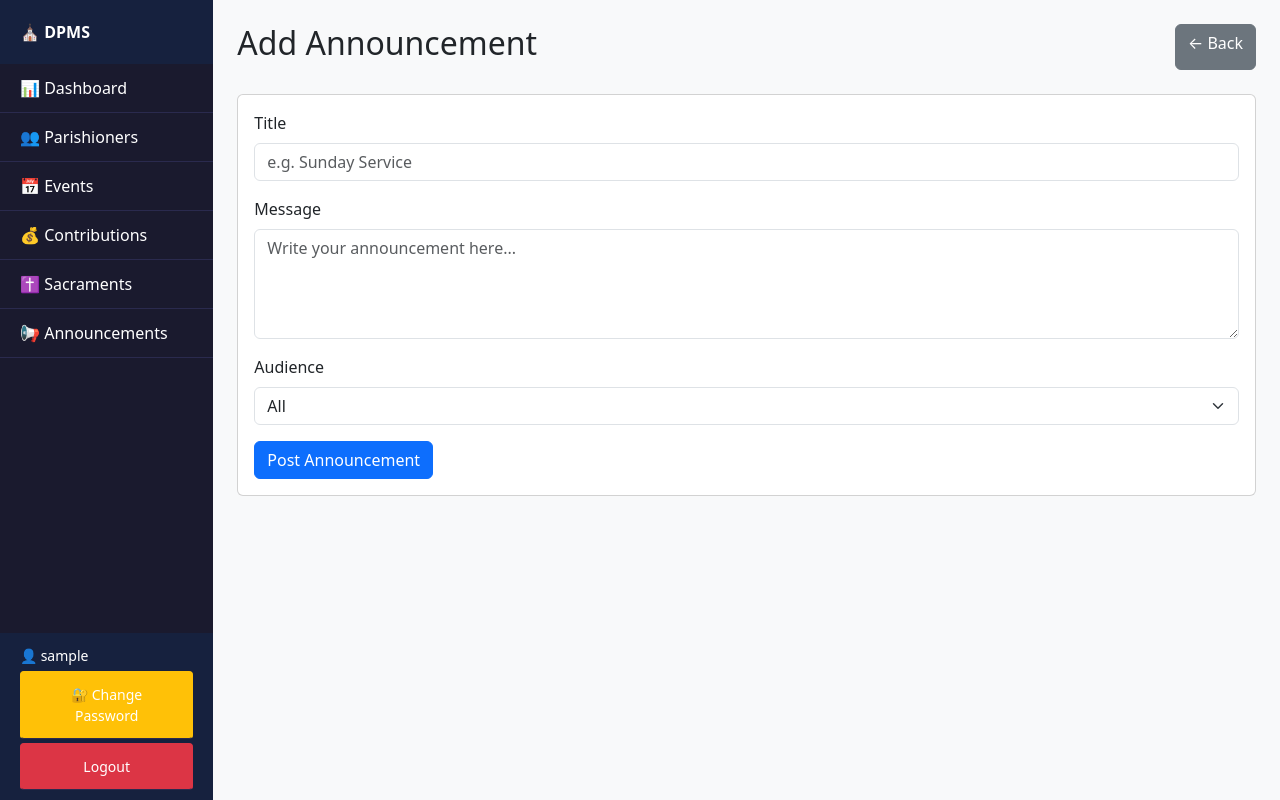
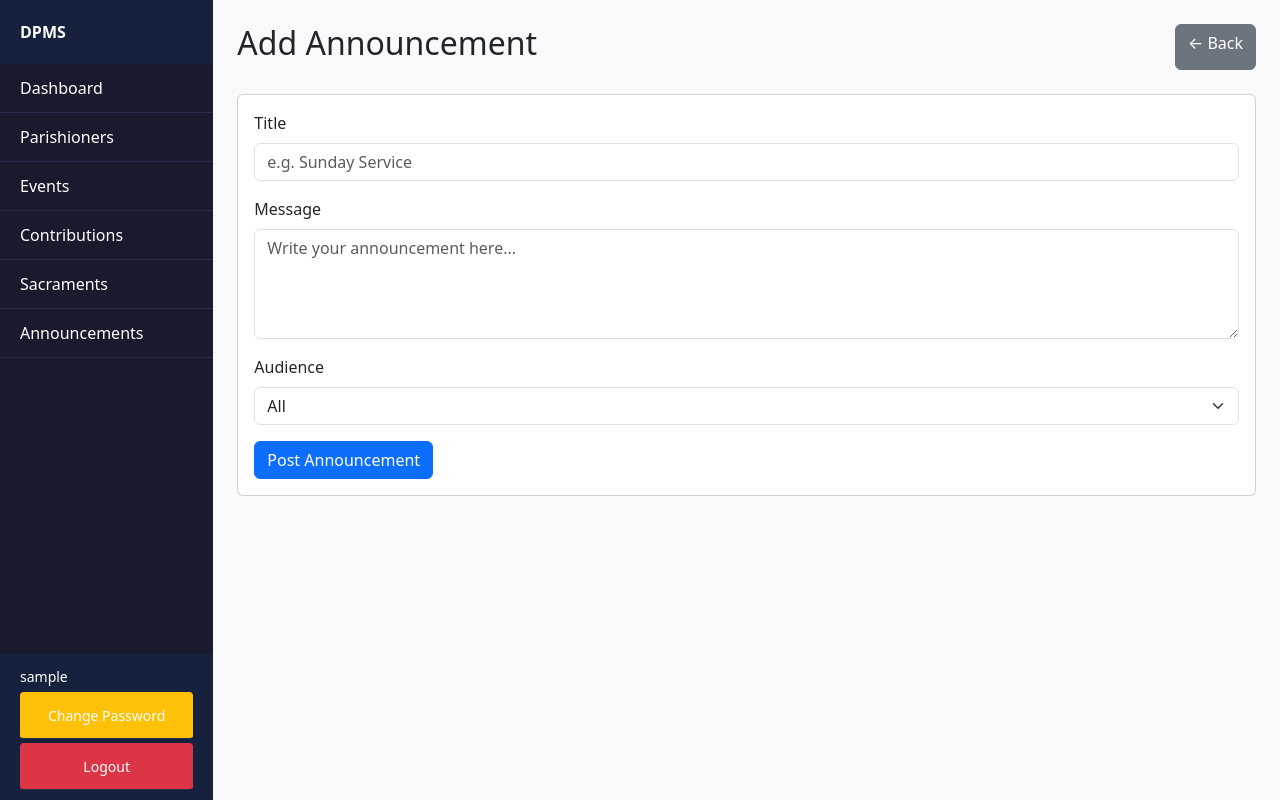
Before and after one commit to LWKYM99/DPMS, a Flask app: page /announcements/add in a window 1280 px wide. Run offline with Flask 3, Linux system fonts and the light colour scheme; the visitor is signed in with stand-in values (Sample User, id 1).

Commit message:
Remove emojis from sidebar

```diff
--- a/templates/base.html
+++ b/templates/base.html
@@ -52,30 +52,30 @@
         <!-- Sidebar -->
         <div class="col-md-2 sidebar p-0">
             <div class="sidebar-header">
-                ⛪ DPMS
+                DPMS
             </div>
             <a href="/" class="{% if request.path == '/' %}active{% endif %}">
-                📊 Dashboard
+                Dashboard
             </a>
             <a href="/parishioners" class="{% if request.path == '/parishioners' %}active{% endif %}">
-                👥 Parishioners
+                Parishioners
             </a>
             <a href="/events" class="{% if request.path == '/events' %}active{% endif %}">
-                📅 Events
+                Events
             </a>
             <a href="/contributions" class="{% if request.path == '/contributions' %}active{% endif %}">
-                💰 Contributions
+                Contributions
             </a>
             <a href="/sacraments" class="{% if request.path == '/sacraments' %}active{% endif %}">
-                ✝️ Sacraments
+                Sacraments
             </a>
             <a href="/announcements" class="{% if request.path == '/announcements' %}active{% endif %}">
-                📢 Announcements
+                Announcements
             </a>
             {% if session.get('username') %}
             <div class="sidebar-footer">
-                <small class="text-white">👤 {{ session['username'] }}</small><br>
-                <a href="/change-password" class="btn btn-sm btn-warning mt-1 w-100">🔐 Change Password</a>
+                <small class="text-white">{{ session['username'] }}</small><br>
+                <a href="/change-password" class="btn btn-sm btn-warning mt-1 w-100">Change Password</a>
                 <a href="/logout" class="btn btn-sm btn-danger mt-1 w-100">Logout</a>
             </div>
             {% endif %}
```
